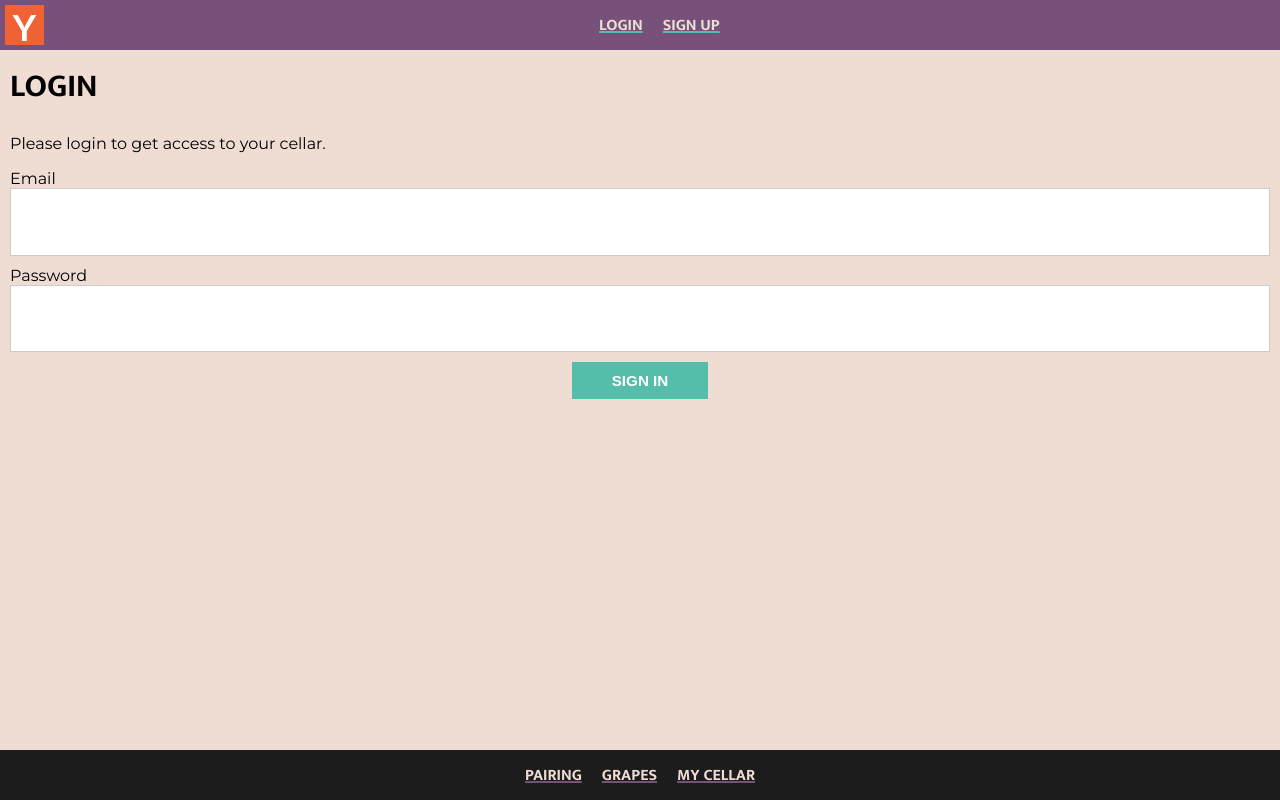
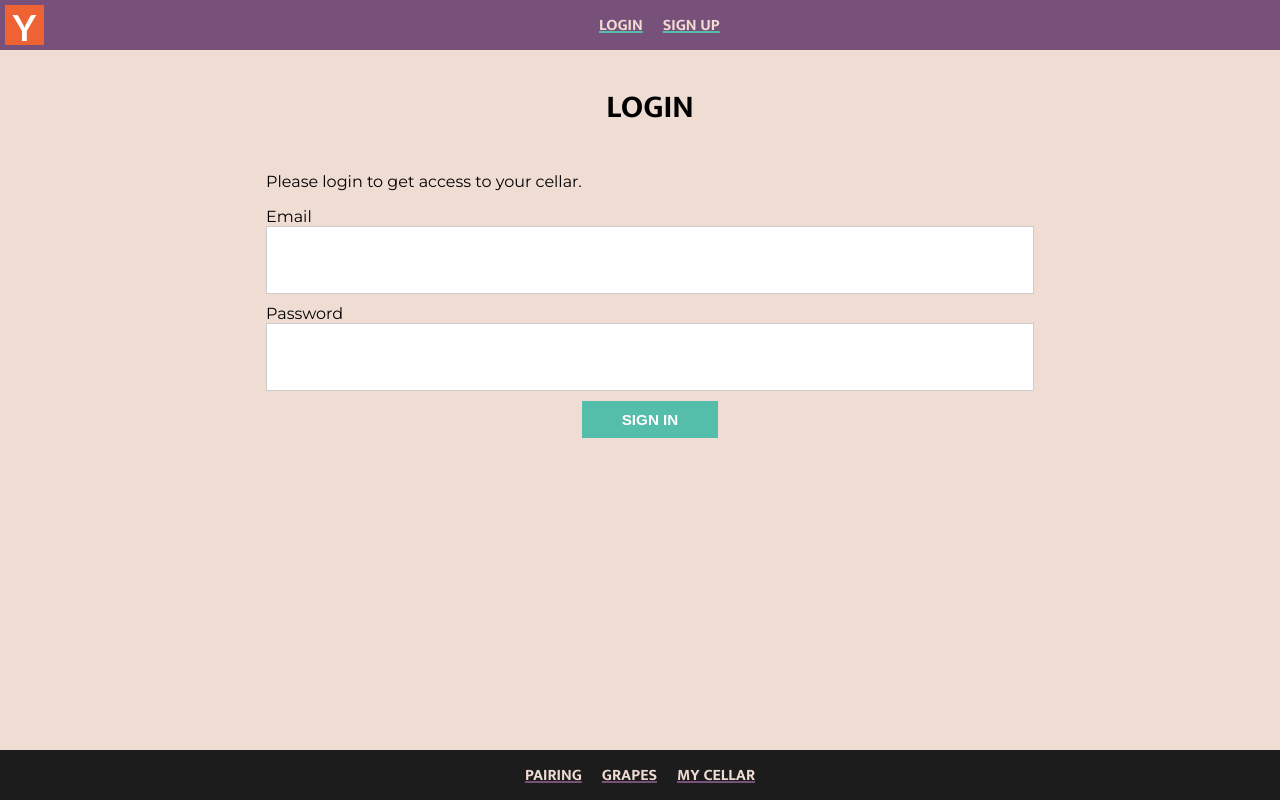
Before and after one commit to mallorybelgica/pairmywine, a React (Create React App) app in the folder frontend/: page /login in a window 1280 px wide. Built offline with nearby package versions, Linux system fonts and the light colour scheme.

Commit message:
updated css

```diff
--- a/frontend/src/components/User/Login.js
+++ b/frontend/src/components/User/Login.js
@@ -38,9 +38,9 @@ const Login = () => {
   };
 
   return (
-    <form onSubmit={handleSubmit}>
-      <h1>login</h1>
-      <p>Please login to get access to your cellar.</p>
+    <Form onSubmit={handleSubmit}>
+      <Title>login</Title>
+      <Description>Please login to get access to your cellar.</Description>
       <Label>Email</Label>
       <Input
         type="email"
@@ -57,7 +57,7 @@ const Login = () => {
         <Button>Sign In</Button>
       </ButtonWrapper>
       <Message>{message}</Message>
-    </form>
+    </Form>
   );
 };
 
@@ -67,17 +67,34 @@ const Message = styled.p`
   color: red;
 `;
 
+const Form = styled.form`
+  display: flex;
+  width: 100vw;
+  flex-wrap: wrap;
+  justify-content: center;
+`;
+
+const Title = styled.h1`
+  width: 100%;
+  text-align: center;
+`;
+
+const Description = styled.p`
+  width: 60%;
+  text-align: left;
+`;
+
 const Input = styled.input`
   box-sizing: border-box;
   outline: none;
-  width: 100%;
+  width: 60%;
   border: 1px solid #ccc;
   padding: 2%;
   margin-bottom: 10px;
 `;
 
 const Label = styled.label`
-  width: 100vw;
+  width: 60%;
 `;
 
 const ButtonWrapper = styled.div`
--- a/frontend/src/components/User/SignUp.js
+++ b/frontend/src/components/User/SignUp.js
@@ -31,8 +31,8 @@ const SignUp = () => {
   };
 
   return (
-    <form onSubmit={handleSubmit}>
-      <h1>sign up</h1>
+    <Form onSubmit={handleSubmit}>
+      <Title>sign up</Title>
       <Label>First Name</Label>
       <Input
         type="text"
@@ -66,23 +66,35 @@ const SignUp = () => {
       <ButtonWrapper>
         <Button>Submit</Button>
       </ButtonWrapper>
-    </form>
+    </Form>
   );
 };
 
 export default SignUp;
 
+const Title = styled.h1`
+  width: 100%;
+  text-align: center;
+`;
+
+const Form = styled.form`
+  display: flex;
+  width: 100vw;
+  flex-wrap: wrap;
+  justify-content: center;
+`;
+
 const Input = styled.input`
   box-sizing: border-box;
   outline: none;
-  width: 100%;
+  width: 60%;
   border: 1px solid #ccc;
   padding: 2%;
   margin-bottom: 10px;
 `;
 
 const Label = styled.label`
-  width: 100vw;
+  width: 60%;
 `;
 
 const ButtonWrapper = styled.div`
```
Also changed, not shown: 1 other file (tests, documents, lock files or other folders).
